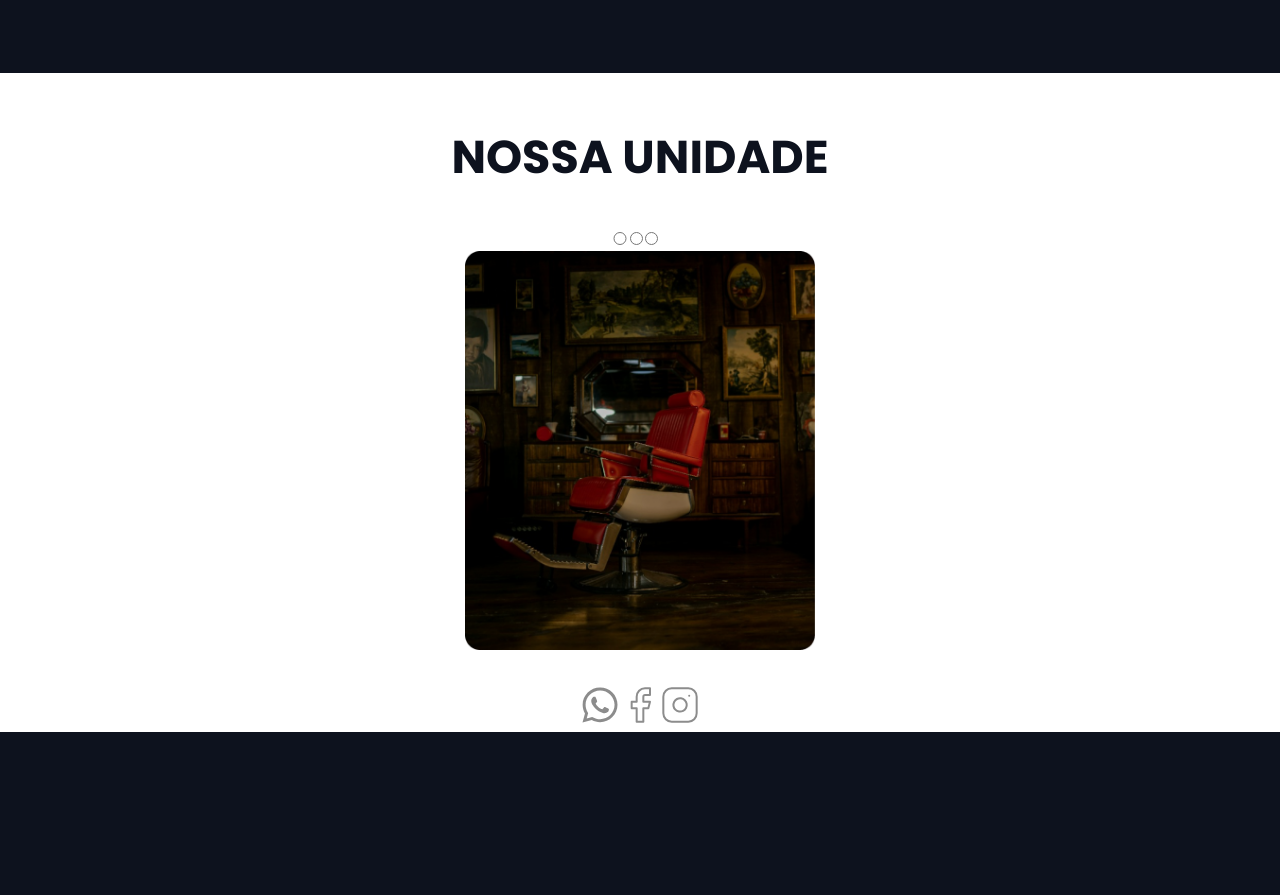
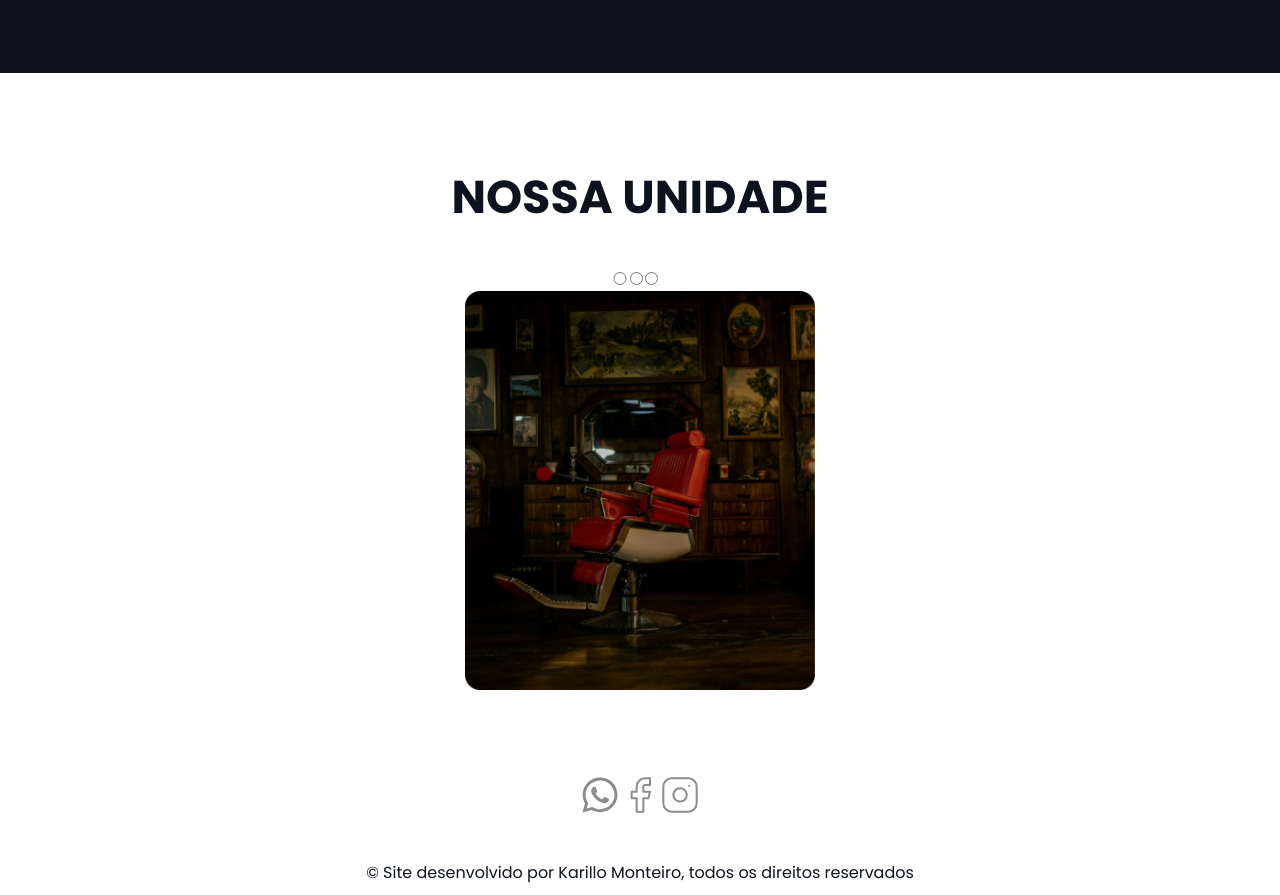
Before and after one commit to chamex23/Landing-page-barbearia, a React (Vite) app: page / in a window 1280 px wide. Shown: the part 3320-4215 px from the top of the page. Before the commit the page ends 4052 px from the top, so only its background shows below. Built offline with nearby package versions, Linux system fonts and the light colour scheme.

Commit message:
feat: upgrade

```diff
--- a/src/components/Unidade/style.css
+++ b/src/components/Unidade/style.css
@@ -18,7 +18,7 @@
     font-family: Poppins;
     font-size: 46px;
     font-weight: 700;
-    margin-top: 50px;
+    margin-top: 90px;
   }
 
 
@@ -89,6 +89,18 @@
   flex-direction: column;
   justify-content: center;
   align-items: center;
+  background: var(--white-color);
 
+  & p{
+    text-align: center;
+    position: relative;
+    color: var(--primary-color);
+    top: 160px;
 
+  }
 }
+
+.redes-sociais-dev{
+  height: 90px;
+  margin-top: 70px;
+}
--- a/src/components/Unidade/unidade.jsx
+++ b/src/components/Unidade/unidade.jsx
@@ -48,6 +48,7 @@ export default function Unidade(){
 
       <div className="info-dev">
 
+
        <p>&copy; Site desenvolvido por Karillo Monteiro, todos os direitos reservados</p>
        <div className="redes-sociais-dev">
               <a href="#">
--- a/src/resposividade.css
+++ b/src/resposividade.css
@@ -232,10 +232,16 @@
       position: relative;
       color: var(--primary-color);
       position: relative;
-      top: 105px;
+      top: 135px;
 
     }
 
   }
 
+
+
 }
+.redes-sociais-dev{
+  height: 120px;
+  margin-top: 50px;
+}
```
